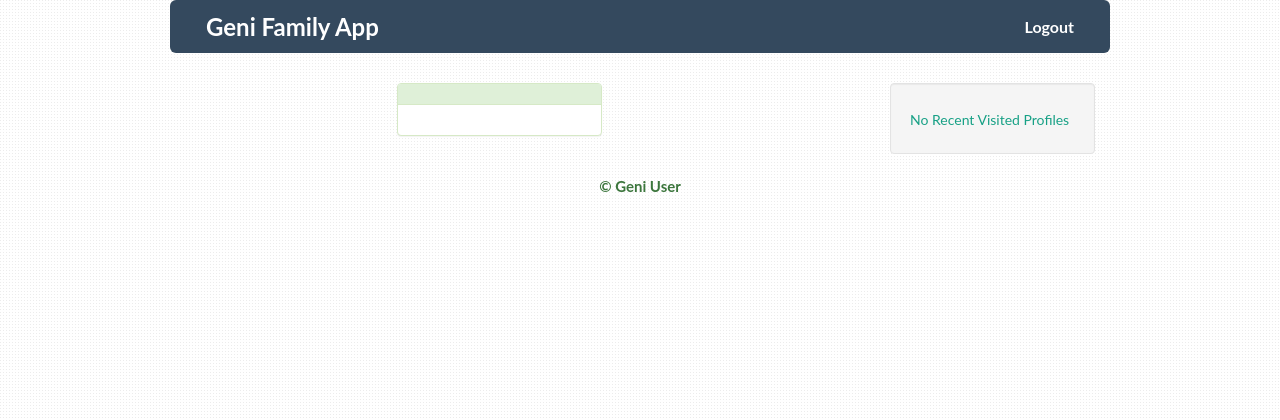
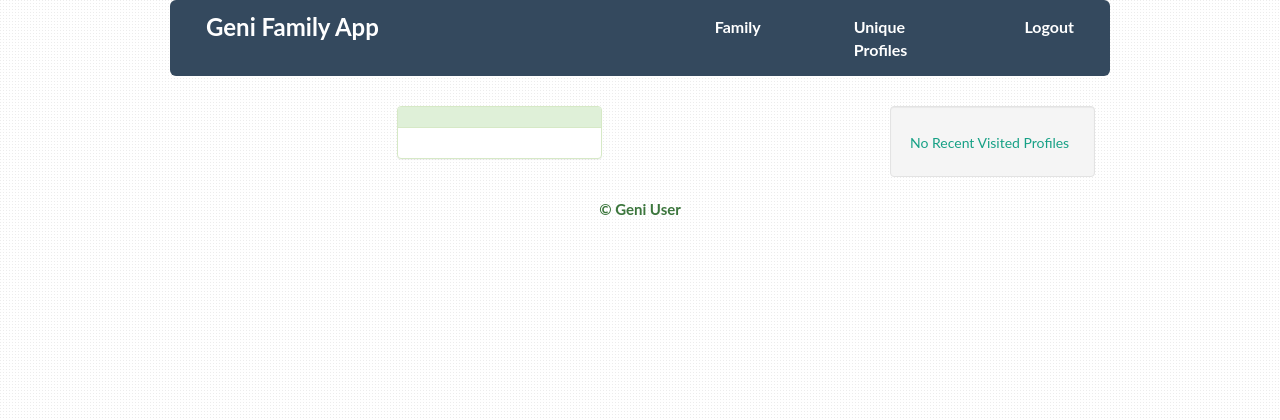
Before and after one commit to jeffg2k/genigfdc, a Flask app: template templates/index.html in a window 1280 px wide. Shown: the top 420 px of the page. Run offline with Flask 2, Linux system fonts and the light colour scheme; the template is opened without the code that fills it, so the values that code supplies are empty; some libraries are stand-ins or nearby versions; some web fonts are replaced.

Commit message:
unique changes

```diff
--- a/templates/index.html
+++ b/templates/index.html
@@ -16,7 +16,7 @@
             <div id='header' class='row'>
                 <div class='col-xs-12'>
                     <nav class='navbar navbar-inverse navbar-embossed' role='navigation'>
-                        <div class='col-xs-4'>
+                        <div class='col-xs-6'>
                             <div class="navbar-header ">
                                 <button type="button" class="navbar-toggle" data-toggle="collapse"
                                         data-target="#navbar-collapse-01">
@@ -25,7 +25,21 @@
                                 <a class='navbar-brand' href='javascript:void(0)'>Geni Family App</a>
                             </div>
                         </div>
-                        <div class='col-xs-8'>
+                        <div class='col-xs-2'>
+                            <div class="collapse navbar-collapse" id="navbar-collapse-01">
+                              <ul class="nav navbar-nav navbar-right">
+                                <li><a href="/home">Family</a></li>
+                               </ul>
+                            </div>
+                        </div>
+                        <div class='col-xs-2'>
+                            <div class="collapse navbar-collapse" id="navbar-collapse-01">
+                              <ul class="nav navbar-nav navbar-right">
+                                <li><a href="#/unique">Unique Profiles</a></li>
+                               </ul>
+                            </div>
+                        </div>
+                        <div class='col-xs-2'>
                             <div class="collapse navbar-collapse" id="navbar-collapse-01">
                               <ul class="nav navbar-nav navbar-right">
                                 <li><a href="/logout">Logout</a></li>
```
